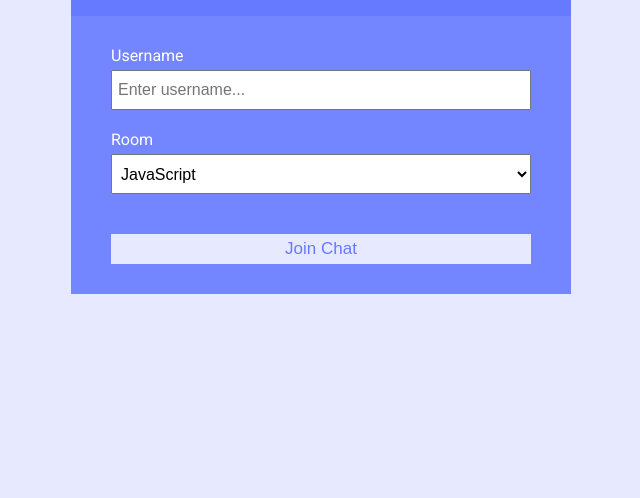
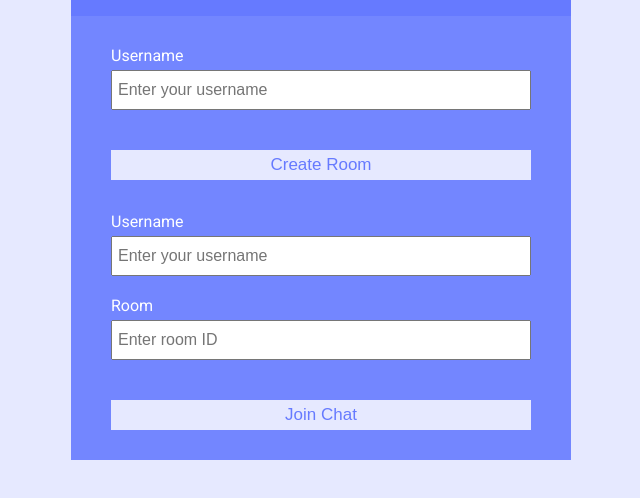
Before and after one commit to Karan1500/Pictionary---App, a website: page Chat Functionality/public/index.html in a window 1280 px wide. Shown: the part 142-640 px from the top of the page, without its empty margins (319-959 px from the left). Drawn offline with Linux system fonts and the light colour scheme.

Commit message:
Minor Changes

```diff
--- a/Chat Functionality/public/css/style.css
+++ b/Chat Functionality/public/css/style.css
@@ -36,6 +36,10 @@ a {
 	color: var(--dark-color-a);
 	border: 0;
 	font-size: 17px;
+}
+
+.create-room-btn{
+	margin-bottom: 2rem;
 }
 
 /* Chat Page */
--- a/Chat Functionality/public/index.html
+++ b/Chat Functionality/public/index.html
@@ -26,20 +26,26 @@
 							type="text"
 							name="username"
 							id="username"
-							placeholder="Enter username..."
+							placeholder="Enter your username"
+							required
+						/>
+					</div>
+					<button type="submit" class="btn create-room-btn">Create Room</button>
+				</form>
+				<form action="chat.html">
+					<div class="form-control">
+						<label for="username">Username</label>
+						<input
+							type="text"
+							name="username"
+							id="username"
+							placeholder="Enter your username"
 							required
 						/>
 					</div>
 					<div class="form-control">
 						<label for="room">Room</label>
-						<select name="room" id="room">
-							<option value="JavaScript">JavaScript</option>
-							<option value="Python">Python</option>
-							<option value="PHP">PHP</option>
-							<option value="C#">C#</option>
-							<option value="Ruby">Ruby</option>
-							<option value="Java">Java</option>
-						</select>
+						<input type="text" name="room" id="'room" placeholder="Enter room ID" required>
 					</div>
 					<button type="submit" class="btn">Join Chat</button>
 				</form>
```
